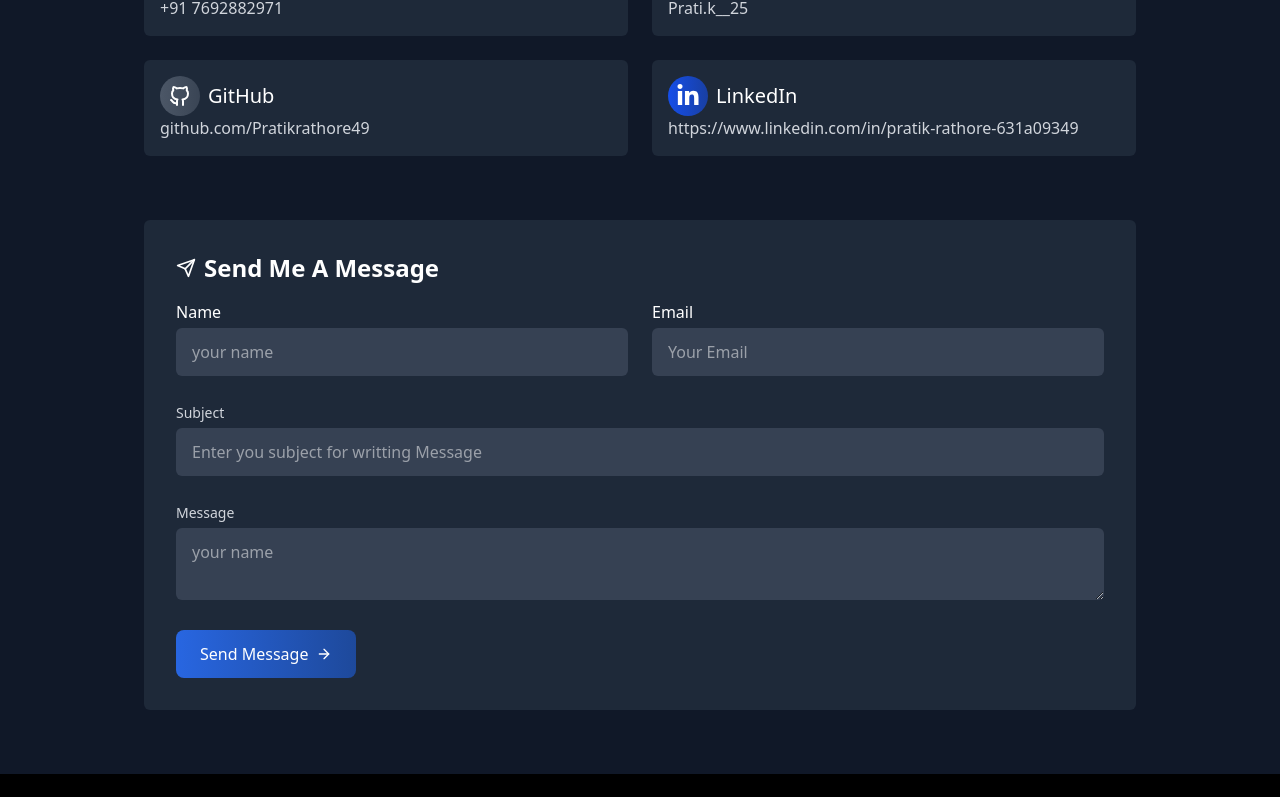
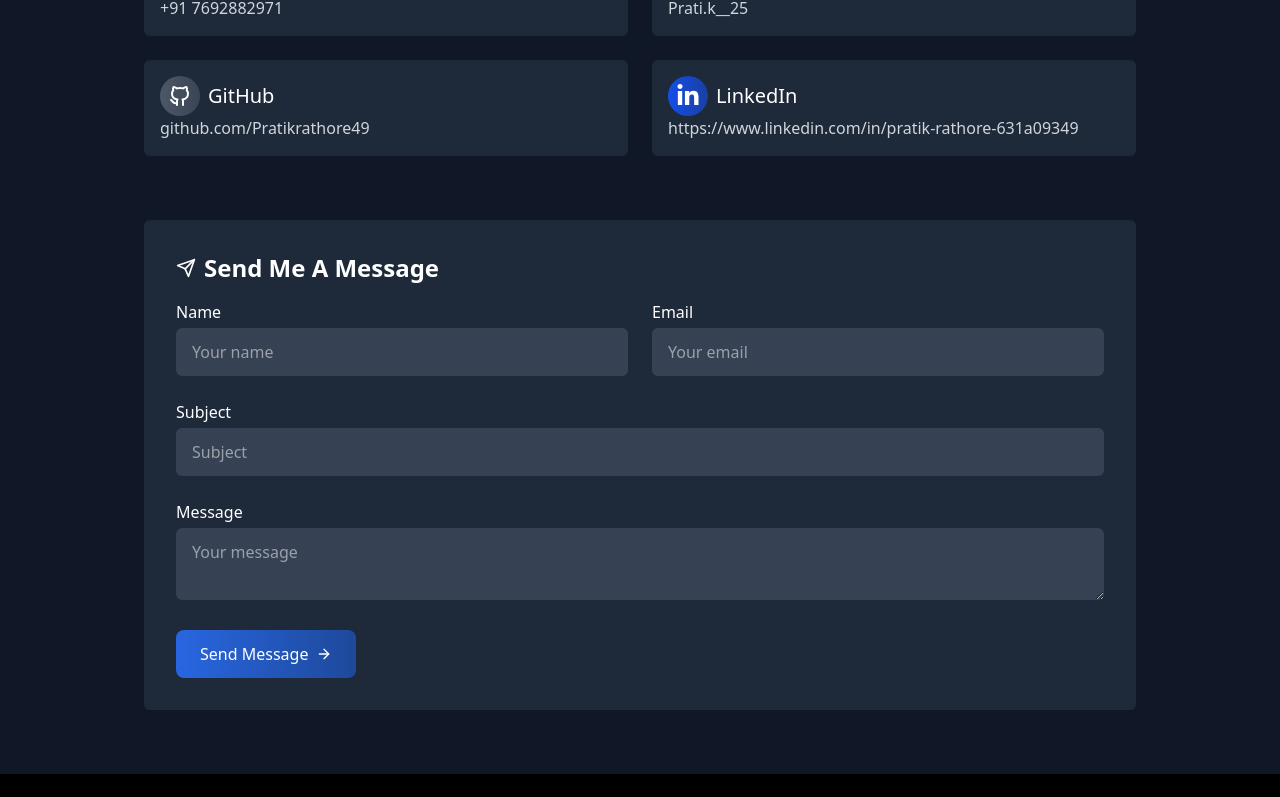
Before and after one commit to Pratikrathore49/PortFolio-Pratik, a React (Vite) app: page /contact in a window 1280 px wide. Shown: the part 448-1245 px from the top of the page. Built offline with nearby package versions, Linux system fonts and the light colour scheme.

Commit message:
feat: Add EmailJS integration for contact form; update getInTouch data with links; enhance education data with experience entry; improve ContactForm layout and validation

```diff
--- a/package.json
+++ b/package.json
@@ -10,6 +10,7 @@
     "preview": "vite preview"
   },
   "dependencies": {
+    "@emailjs/browser": "^4.4.1",
     "@tailwindcss/vite": "^4.1.18",
     "aos": "^2.3.4",
     "react": "^19.2.0",
--- a/src/components/sections/ContactForm.jsx
+++ b/src/components/sections/ContactForm.jsx
@@ -1,17 +1,13 @@
 import { useState } from "react";
 import { FiSend } from "react-icons/fi";
 import { LuArrowRight } from "react-icons/lu";
-import Loader from "../Loader";
-import toast from "react-hot-toast";
 
 const ContactForm = () => {
-  const [loading, setLoading] = useState(false);
-  const [error, setError] = useState("");
   const [formData, setFormData] = useState({
     name: "",
     email: "",
+    subject: "",
     message: "",
-    subject: "",
   });
 
   const handleChange = (e) => {
@@ -21,136 +17,80 @@ const ContactForm = () => {
       [name]: value,
     }));
   };
-  const validateForm = () => {
-    if (!formData.name.trim()) return "Name is required";
-    if (!formData.email.trim()) return "Email is required";
-    if (!formData.subject.trim()) return "Subject is required";
-    if (!formData.message.trim()) return "Message is required";
-    return "";
+
+  const handleSubmit = (e) => {
+    e.preventDefault(); // ⛔ prevents reload
+    console.log("Form UI only:", formData);
   };
-  const handleSubmit = async (e) => {
-    e.preventDefault();
-    const validationError = validateForm();
-    if (validationError) {
-      setError(validationError);
-      return;
-    }
 
-    try {
-      setError("");
-      setLoading(true);
-      if (
-        !formData.name ||
-        !formData.email ||
-        !formData.message ||
-        !formData.subject
-      ) {
-        toast.error('All Feilds Are Required')
-        return;
-      }
-    const res =   await fetch("https://portfolio-backend-rqyl.onrender.com/api/contact", {
-        method:"POST",
-        headers: { "Content-Type": "application/json" },
-        body: JSON.stringify(formData),
-      });
-      console.log("mera res",res)
-      if(!res.ok) throw new Error('Failed to submit form');
-      toast.success('Form Submitted Successfully')
-      setFormData({ name: "", email: "", message: "", subject: "" });
-    } catch (error) {
-      setError('Something went wrong.Please try again.')
-      toast.error("Form Not Submitted")
-      console.log("Form Data Not Submitted", error.message);
-    } finally {
-      setLoading(false);
-    }
-  };
   return (
-    <>
-      {loading && (
-        <div className="inset-0 fixed z-50 bg-black/30 flex items-center justify-center min-h-screen min-w-screen ">
-          <Loader />
-        </div>
-      )}
     <form
       onSubmit={handleSubmit}
-        className="bg-[var(--secondary)] p-8 space-y-4 rounded-md "
+      className="bg-[var(--secondary)] p-8 space-y-4 rounded-md"
     >
-        <div className="flex items-center gap-2 text-xl ">
-          <FiSend /> <h2 className="text-2xl font-bold">Send Me A Message</h2>{" "}
+      <div className="flex items-center gap-2 text-xl">
+        <FiSend />
+        <h2 className="text-2xl font-bold">Send Me A Message</h2>
       </div>
 
-
       <div className="space-y-6">
-          <div className="grid md:grid-cols-2 grid-cols-1 gap-6 ">
+        <div className="grid md:grid-cols-2 grid-cols-1 gap-6">
           <div>
-              <label htmlFor="input1">Name</label>
+            <label>Name</label>
             <input
               name="name"
               value={formData.name}
               onChange={handleChange}
               type="text"
-                id="input1"
-                className=" bg-[#364153] w-full px-4 py-3 focus:outline-none focus:border-blue-500 focus:ring-3 focus:ring-blue-500 focus:outline-none mt-1 rounded-md"
-                placeholder="your name"
+              className="bg-[#364153] w-full px-4 py-3 mt-1 rounded-md focus:outline-none"
+              placeholder="Your name"
             />
           </div>
+
           <div>
-              <label htmlFor="input2">Email</label>
+            <label>Email</label>
             <input
-                type="text"
-                id="input2"
               name="email"
               value={formData.email}
               onChange={handleChange}
-                className="bg-[#364153] w-full px-4 py-3 focus:outline-none focus:border-blue-500 focus:ring-3 focus:ring-blue-500 focus:outline-none mt-1  rounded-md"
-                placeholder="Your Email"
+              type="email"
+              className="bg-[#364153] w-full px-4 py-3 mt-1 rounded-md focus:outline-none"
+              placeholder="Your email"
             />
           </div>
         </div>
 
         <div>
-            <label
-              htmlFor="input3"
-              className="text-sm font-medium text-gray-300 "
-            >
-              Subject
-            </label>
+          <label>Subject</label>
           <input
-              type="text"
             name="subject"
             value={formData.subject}
             onChange={handleChange}
-              id="input3"
-              className=" bg-[#364153] w-full px-4 py-3 focus:outline-none focus:border-blue-500 focus:ring-3 focus:ring-blue-500 focus:outline-none mt-1  rounded-md"
-              placeholder="Enter you subject for writting Message"
+            type="text"
+            className="bg-[#364153] w-full px-4 py-3 mt-1 rounded-md focus:outline-none"
+            placeholder="Subject"
           />
         </div>
 
         <div>
-            <label
-              htmlFor="input4"
-              className="text-sm font-medium text-gray-300 "
-            >
-              Message
-            </label>
+          <label>Message</label>
           <textarea
-              id="input4"
             name="message"
             value={formData.message}
             onChange={handleChange}
-              className=" bg-[#364153] w-full px-4 py-3 focus:outline-none focus:border-blue-500 focus:ring-3 focus:ring-blue-500 focus:outline-none mt-1  rounded-md"
-              placeholder="your name"
-            ></textarea>
+            className="bg-[#364153] w-full px-4 py-3 mt-1 rounded-md focus:outline-none"
+            placeholder="Your message"
+          />
         </div>
-                  {error && <p className="text-red-400 text-sm">{error}</p>}
 
-          <button className="p-3  bg-gradient-to-r from-[#2866e1] to-[#1d69fd]/50 font-medium rounded-lg px-6 cursor-pointer flex items-center gap-2 ">
+        <button
+          type="submit"
+          className="p-3 bg-gradient-to-r from-[#2866e1] to-[#1d69fd]/50 font-medium rounded-lg px-6 flex items-center gap-2"
+        >
           Send Message <LuArrowRight />
         </button>
       </div>
     </form>
-    </>
   );
 };
 
--- a/src/components/sections/GetInTouchComponents.jsx
+++ b/src/components/sections/GetInTouchComponents.jsx
@@ -1,5 +1,6 @@
 import React from "react";
 import { getInTouchData } from "../../data/getInTouchData";
+import { Link } from "react-router";
 
 const GetInTouchComponents = () => {
   return (
@@ -16,7 +17,7 @@ const GetInTouchComponents = () => {
                   </span>
                   <p className="text-xl font-medium"> {item.app} </p>
                 </div>
-                <p className="text-gray-300">{item.text}</p>
+                <Link  to={item.link}className="text-gray-300">{item.text}</Link>
               </div>
             );
           })}
--- a/src/data/educationData.js
+++ b/src/data/educationData.js
@@ -37,4 +37,14 @@ export const educationData = [
     icon: LuGraduationCap ,
     color: "#155dfc"
   },
+  {
+     id: 4,
+    date: "Experience ",
+    title: "Mern Stack developer",
+    board: "MindCoders Technology",
+    location: "Vishnupuri, Bholaram , Indore",
+    description: "Focused on gaining valuable experience from senior developers",
+    icon: LuGraduationCap ,
+    color: "#aa25db"
+  }
 ];
--- a/src/data/getInTouchData.js
+++ b/src/data/getInTouchData.js
@@ -3,38 +3,47 @@ import { FaInstagram, FaLinkedinIn, FaWhatsapp } from "react-icons/fa";
 import { LuPhone, LuPhoneCall } from "react-icons/lu";
 import { TbBrandGithub } from "react-icons/tb";
 
-export const getInTouchData =[{
-    icon:CgMail ,
-    color:'#1d69fd',
-    app:'Email',
-    text:'jipratik49@gmail.com',
-    },
-   { icon:FaWhatsapp,
-    color:'#00af46',
-    app:'WhatsApp',
-    text:'+91 7692882971',
-
-   },{
-     icon:LuPhone,
-     color:'#a23afe',
-    app:'Phone',
-    text:'+91 7692882971',
-   },{
-     icon:FaInstagram,
-     color:'#ec346b',
-    app:'Instagram',
-    text:'Prati.k__25',
-   },
-   {
-     icon:TbBrandGithub ,
-     color:'#4c5767',
-    app:'GitHub',
-    text:'github.com/Pratikrathore49',
-   },{
-    icon: FaLinkedinIn ,
-    color:'#154ee9',
-    app:'LinkedIn',
-    text:'https://www.linkedin.com/in/pratik-rathore-631a09349',
-   }
-
-]
+export const getInTouchData = [
+  {
+    icon: CgMail,
+    color: "#1d69fd",
+    app: "Email",
+    text: "jipratik49@gmail.com",
+    link:"mailto:jipratik49@gmail.com"
+  },
+  {
+    icon: FaWhatsapp,
+    color: "#00af46",
+    app: "WhatsApp",
+    text: "+91 7692882971",
+    link:"#"
+  },
+  {
+    icon: LuPhone,
+    color: "#a23afe",
+    app: "Phone",
+    text: "+91 7692882971",
+    link:'#'
+  },
+  {
+    icon: FaInstagram,
+    color: "#ec346b",
+    app: "Instagram",
+    text: "Prati.k__25",
+    link:"https://www.instagram.com/Prati.k__25"
+  },
+  {
+    icon: TbBrandGithub,
+    color: "#4c5767",
+    app: "GitHub",
+    text: "github.com/Pratikrathore49",
+    link:'https://github.com/Pratikrathore49'
+  },
+  {
+    icon: FaLinkedinIn,
+    color: "#154ee9",
+    app: "LinkedIn",
+    text: "https://www.linkedin.com/in/pratik-rathore-631a09349",
+    link:"https://www.linkedin.com/in/pratik-rathore-631a09349"
+  },
+];
```
Also changed, not shown: 1 other file (tests, documents, lock files or other folders). Lines whose indentation alone changed are shown as unchanged.
